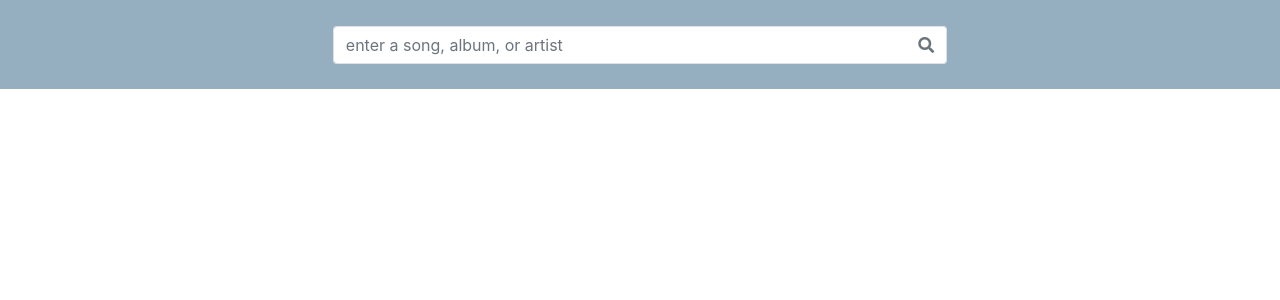
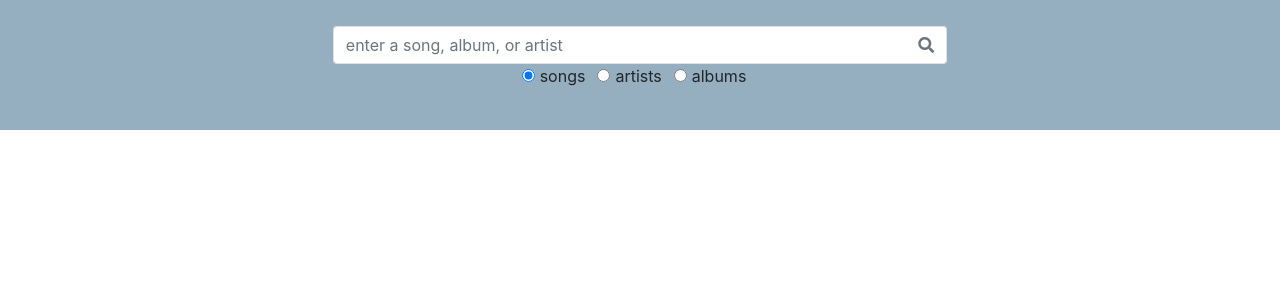
Before and after one commit to erichunzeker/gus, a Flask app: page / in a window 1280 px wide. Shown: the top 300 px of the page. Run offline with Flask 2, Linux system fonts and the light colour scheme; some libraries are stand-ins or nearby versions.

Commit message:
some bugs but it works

```diff
--- a/app.py
+++ b/app.py
@@ -32,16 +32,31 @@ def homepage():
     error = None
     if request.method == 'POST':
         name = request.form['name']
-        results = spotify.search(q='track:' + name, type='track', limit=10)
+        toggle = request.form['toggle']
+        results = spotify.search(q=toggle + ':' + name, type=toggle, limit=10)
         count = 0
         data = []
+        print(results)
 
-        for i in results['tracks']['items']:
-            data.append({"img": results['tracks']['items'][count]['album']['images'][0]['url'],
-                        "name": results['tracks']['items'][count]['name'],
-                        "artist": results['tracks']['items'][count]['album']['artists'][0]['name']})
-            count += 1
+        if toggle == 'track':
+            for i in results['tracks']['items']:
+                data.append({"img": results['tracks']['items'][count]['album']['images'][0]['url'],
+                            "name": results['tracks']['items'][count]['name'],
+                            "artist": results['tracks']['items'][count]['album']['artists'][0]['name']})
+                count += 1
 
+        elif toggle == 'artist':
+            for i in results['artists']['items']:
+                data.append({"img": results['artists']['items'][count]['images'][0]['url'],
+                            "name": results['artists']['items'][count]['name'],
+                            "artist": results['artists']['items'][count]['type']['artists'][0]['name']})
+                count += 1
+        else:
+            for i in results['albums']['items']:
+                data.append({"img": results['albums']['items'][count]['images'][0]['url'],
+                            "name": results['albums']['items'][count]['name'],
+                            "artist": results['albums']['items'][count]['artists'][0]['name']})
+                count += 1
         print(data)
         # make dict with limit of ten: img, name, artist
         # [ {img, name, artist}, {img, name, artist} ]
--- a/static/home.css
+++ b/static/home.css
@@ -24,9 +24,16 @@
 
 }
 
+#data {
+    top:0;
+    bottom:0;
+    justify-content: center;
+    float: right;
+    width:50%;
+}
 
 .list-group img {
-    width: 20%;
+    width: 40%;
     float: left;
 }
 
--- a/templates/home.html
+++ b/templates/home.html
@@ -26,6 +26,27 @@
                 </button>
               </span>
             </div>
+
+            <ul class="nav justify-content-center nav-pills mb-3" id="pills-tab" role="tablist" >
+                <li class="nav-item">
+                    <div class="form-check form-check-inline">
+                        <input class="form-check-input" type="radio" name="toggle" id="inlineRadio1" value="track" checked>
+                        <label class="form-check-label" for="inlineRadio1">songs</label>
+                    </div>
+                </li>
+                <li class="nav-item">
+                    <div class="form-check form-check-inline">
+                        <input class="form-check-input" type="radio" name="toggle" id="inlineRadio2" value="artist">
+                        <label class="form-check-label" for="inlineRadio2">artists</label>
+                    </div>
+                </li>
+                <li class="nav-item">
+                    <div class="form-check form-check-inline">
+                        <input class="form-check-input" type="radio" name="toggle" id="inlineRadio3" value="album">
+                        <label class="form-check-label" for="inlineRadio3">albums</label>
+                    </div>
+                </li>
+            </ul>
         </form>
     </div>
 </nav>
@@ -36,14 +57,16 @@
 
     <div class="list-group">
         {% for result in data %}
-            <form class="form-inline" id="box">
-                <a href="#" class="list-group-item list-group-item-action list-group-item-primary" id="test">
-                    <img src="{{ result.img }}" id="img">
+        <form class="form-inline" id="box">
+            <a href="#" class="list-group-item list-group-item-action list-group-item-primary" id="test">
+                <img src="{{ result.img }}" id="img">
+                <div id="data">
                     <p id="name">{{ result.name }}</p>
                     <br>
                     <p id="artist">{{ result.artist }}</p>
-                </a>
-            </form>
+                </div>
+            </a>
+        </form>
         {% endfor %}
     </div>
 </div>
```
